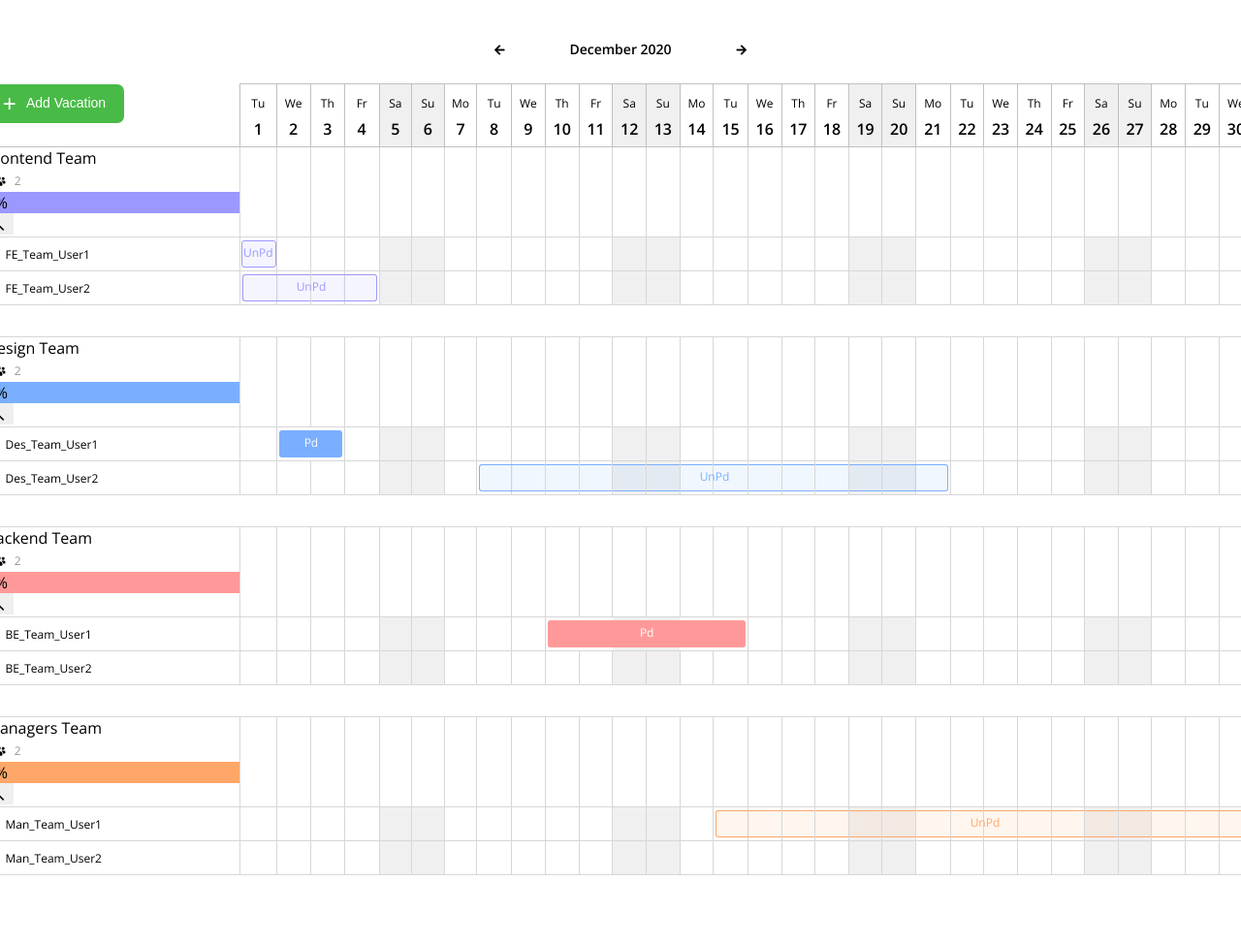
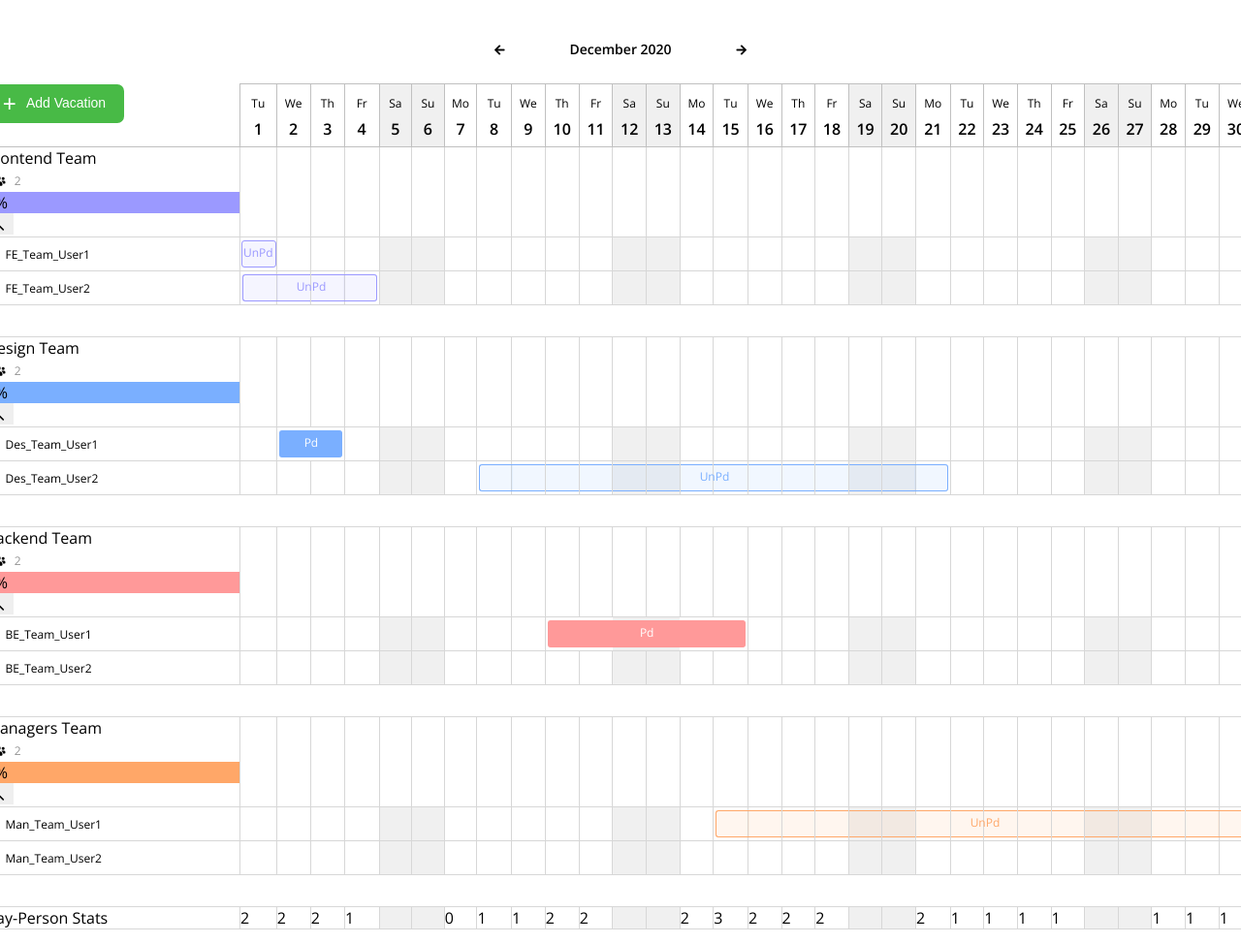
Before and after one commit to sakharov92/calendarTemplate-1, a website built with Parcel: page index.html in a window 1280 px wide. Shown: the top 974 px of the page at 97% size. Before the commit the page ends 950 px from the top, so only its background shows below. Built offline with nearby package versions, Linux system fonts and the light colour scheme.

Commit message:
footer component

```diff
--- /dev/null
+++ b/src/components/Calendar/footer.css
@@ -0,0 +1,14 @@
+.teamsFooter{
+    height: 33px;
+    background:#F3F3F3;
+}
+.footerHeader{
+    padding: 8px 0 8px 24px;
+    font-size: 12px;
+    font-weight: 600;
+}
+.footerCell{
+    text-align: center;
+    font-size: 14px;
+    font-weight: normal;
+}
--- /dev/null
+++ b/src/components/Calendar/footerCell.js
@@ -0,0 +1,30 @@
+import { Component } from "../component";
+
+export class FooterCell extends Component {
+  constructor(parentSelector, value) {
+    super(parentSelector, "td");
+    this.value = value;
+  }
+
+  generateCell() {
+    this.component.className = `footerCell ${this.value === "weekend" ? "weekend" : ""}`;
+    this.component.textContent = `${this.value === "weekend" ? "" : this.value}`;
+  }
+
+  updateCell(newItem) {
+    if (this.component.textContent === "" && newItem !== "weekend") {
+      this.component.classList.remove("weekend");
+      this.component.textContent = newItem;
+    } else if (this.component.textContent !== "" && newItem === "weekend") {
+      this.component.classList.add("weekend");
+      this.component.textContent = "";
+    } else if (this.component.textContent !== newItem && newItem !== "weekend") {
+      this.component.textContent = newItem;
+    }
+  }
+
+  render() {
+    super.render();
+    this.generateCell();
+  }
+}
--- a/src/components/Calendar/table.js
+++ b/src/components/Calendar/table.js
@@ -2,6 +2,7 @@ import { Component } from "..";
 import { dateFormatter } from "../../utils";
 import { departmentTeams } from "../..";
 import { Team } from "./team";
+import { TeamsFooter } from "./teamsFooterComponent";
 
 export class Table extends Component {
   constructor(parentSelector, date, popupWindowContext) {
@@ -12,9 +13,12 @@ export class Table extends Component {
     this.component.innerHTML = `<thead><tr class="outputCalendar"></tr></thead>`;
     this.daysInCurrentMonth = new Date(date.getFullYear(), date.getMonth() + 1, 0).getDate();
     this.teamSumStats = [];
+    this.foot = {};
   }
 
   generateTableHead() {
+    this.foot = new TeamsFooter(this.component, this.teamSumStats);
+    this.foot.render();
     let outputCalendarHTML = `<td class="addVacationCell outputItem "><button class="addVacationBtn"><span>+</span>Add Vacation</button></td>`;
     const outputCalendar = this.component.querySelector(".outputCalendar");
     for (let index = 1; index <= this.daysInCurrentMonth; index++) {
@@ -66,6 +70,7 @@ export class Table extends Component {
       this.teamsContext[index].updateTeam(newDate);
       this.increaseTeamSumStats(this.teamsContext[index].dayPersonStats);
     }
+    this.foot.updateTeamFooter(this.teamSumStats);
   }
 
   increaseTeamSumStats(teamSumArray) {
--- /dev/null
+++ b/src/components/Calendar/teamsFooterComponent.js
@@ -0,0 +1,56 @@
+import { Component } from "../component";
+import { FooterCell } from "./footerCell";
+
+export class TeamsFooter extends Component {
+  constructor(parentSelector, allVacations) {
+    super(parentSelector, "tr");
+    this.component.className = "teamsFooter";
+    this.allVacations = allVacations;
+    this.cells = [];
+    const header = document.createElement("td");
+    header.className = "footerHeader";
+    header.textContent = "Day-Person Stats";
+    this.component.append(header);
+    this.itemsToShow = 31;
+  }
+
+  generateTeamFooter() {
+    for (let index = 0; index < 31; index++) {
+      const cell = new FooterCell(this.component, 0);
+      cell.render();
+      this.cells.push(cell);
+    }
+    this.updateTeamFooter(this.allVacations);
+    const cellSum = new FooterCell(this.component, "");
+    cellSum.render();
+  }
+
+  updateTeamFooter(newArray) {
+    if (this.itemsToShow > newArray.length) {
+      for (let index = 0; index < this.itemsToShow - newArray.length; index++) {
+        this.cells[31 - index - 1].hide();
+        this.itemsToShow -= 1;
+        for (let element = 0; element < this.itemsToShow; element++) {
+          this.cells[element].updateCell(newArray[element]);
+        }
+      }
+    } else if (this.itemsToShow < newArray.length) {
+      for (let index = 0; index < newArray.length - this.itemsToShow; index++) {
+        this.cells[this.itemsToShow + index].show();
+        this.itemsToShow += 1;
+      }
+      for (let index = 0; index < this.itemsToShow; index++) {
+        this.cells[index].updateCell(newArray[index]);
+      }
+    } else {
+      for (let index = 0; index < this.itemsToShow; index++) {
+        this.cells[index].updateCell(newArray[index]);
+      }
+    }
+  }
+
+  render() {
+    super.render();
+    this.generateTeamFooter();
+  }
+}
--- a/src/styles.css
+++ b/src/styles.css
@@ -235,3 +235,4 @@ tbody:nth-child(5) .employeeКRow,
 tbody:nth-child(5) .mainRow {
   border-left: 3px solid var(--manager-color);
 }
+@import url('./components/Calendar/footer.css');
```
